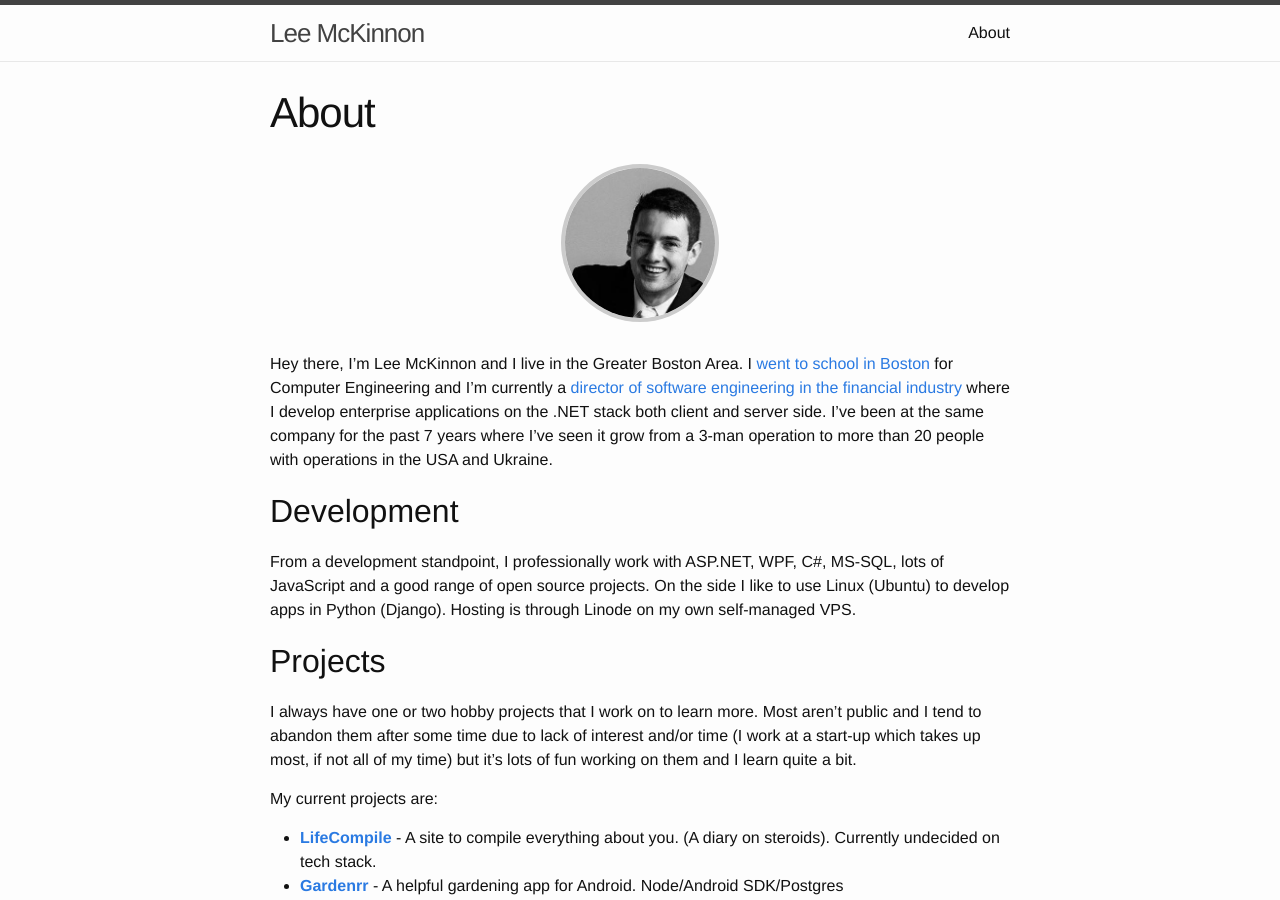
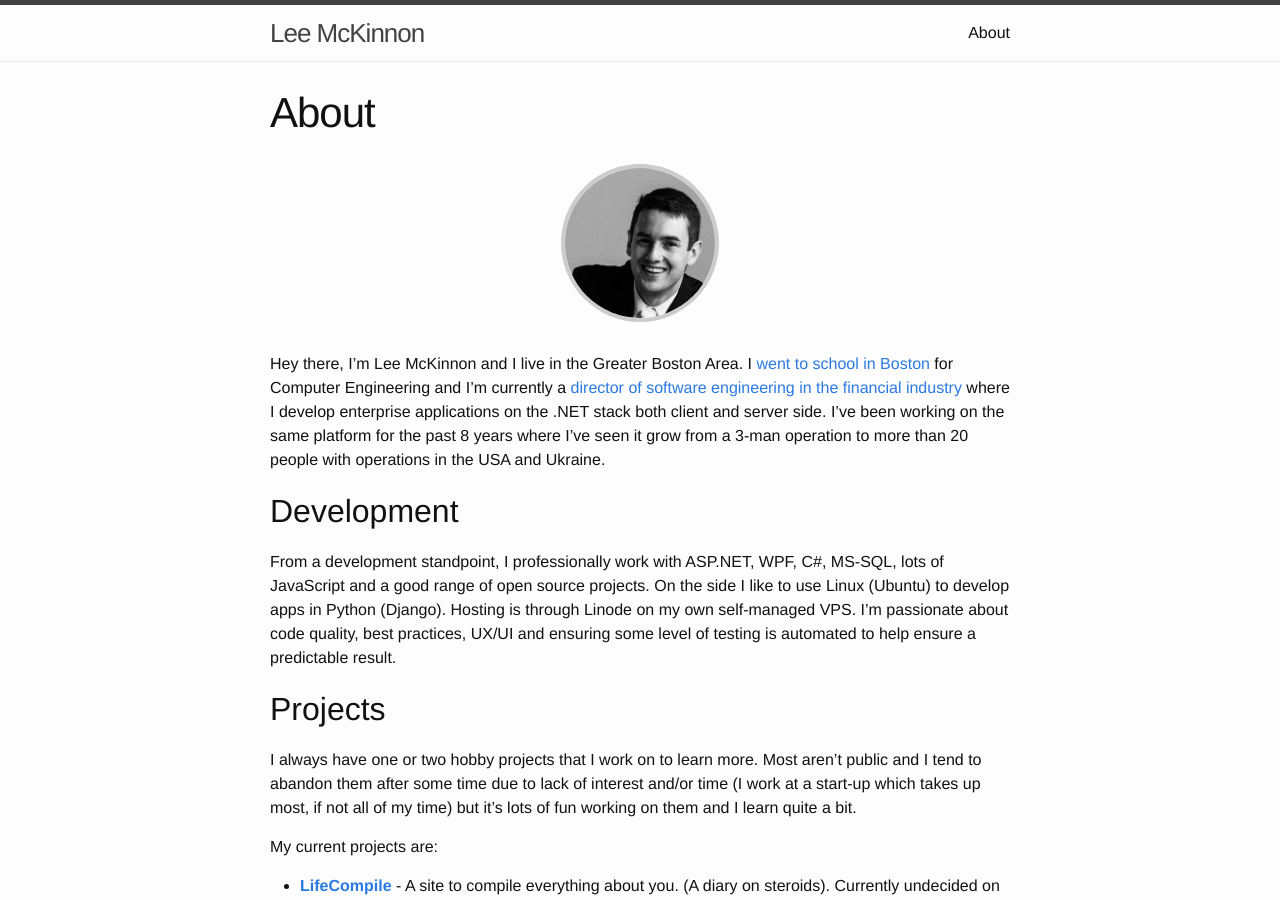
Before and after one commit to leemac/leemac.github.io, a Jekyll site: the page built from about.md, in a window 1280 px wide and 900 px high. Built offline with Jekyll 4.4.1, drawn with Linux system fonts in a browser that asks for light colours.

Commit message:
Update about.md

```diff
--- a/about.md
+++ b/about.md
@@ -8,11 +8,11 @@ permalink: /about/
   <img src="/images/me2.jpg" alt="Me" style="border-radius: 100px; border: 4px solid #CCC; width: 150px">
 </div>
 
-Hey there, I'm Lee McKinnon and I live in the Greater Boston Area. I <a href="http://wit.edu" target="_blank">went to school in Boston</a> for Computer Engineering and I'm currently a <a href="http://ledgex.com" target="_blank">director of software engineering in the financial industry</a> where I develop enterprise applications on the .NET stack both client and server side. I've been at the same company for the past 7 years where I've seen it grow from a 3-man operation to more than 20 people with operations in the USA and Ukraine.
+Hey there, I'm Lee McKinnon and I live in the Greater Boston Area. I <a href="http://wit.edu" target="_blank">went to school in Boston</a> for Computer Engineering and I'm currently a <a href="http://ledgex.com" target="_blank">director of software engineering in the financial industry</a> where I develop enterprise applications on the .NET stack both client and server side. I've been working on the same platform for the past 8 years where I've seen it grow from a 3-man operation to more than 20 people with operations in the USA and Ukraine.
 
 ## Development
 
-From a development standpoint, I professionally work with ASP.NET, WPF, C#, MS-SQL, lots of JavaScript and a good range of open source projects. On the side I like to use Linux (Ubuntu) to develop apps in Python (Django). Hosting is through Linode on my own self-managed VPS.
+From a development standpoint, I professionally work with ASP.NET, WPF, C#, MS-SQL, lots of JavaScript and a good range of open source projects. On the side I like to use Linux (Ubuntu) to develop apps in Python (Django). Hosting is through Linode on my own self-managed VPS. I'm passionate about code quality, best practices, UX/UI and ensuring some level of testing is automated to help ensure a predictable result.
 
 ## Projects
 
```
